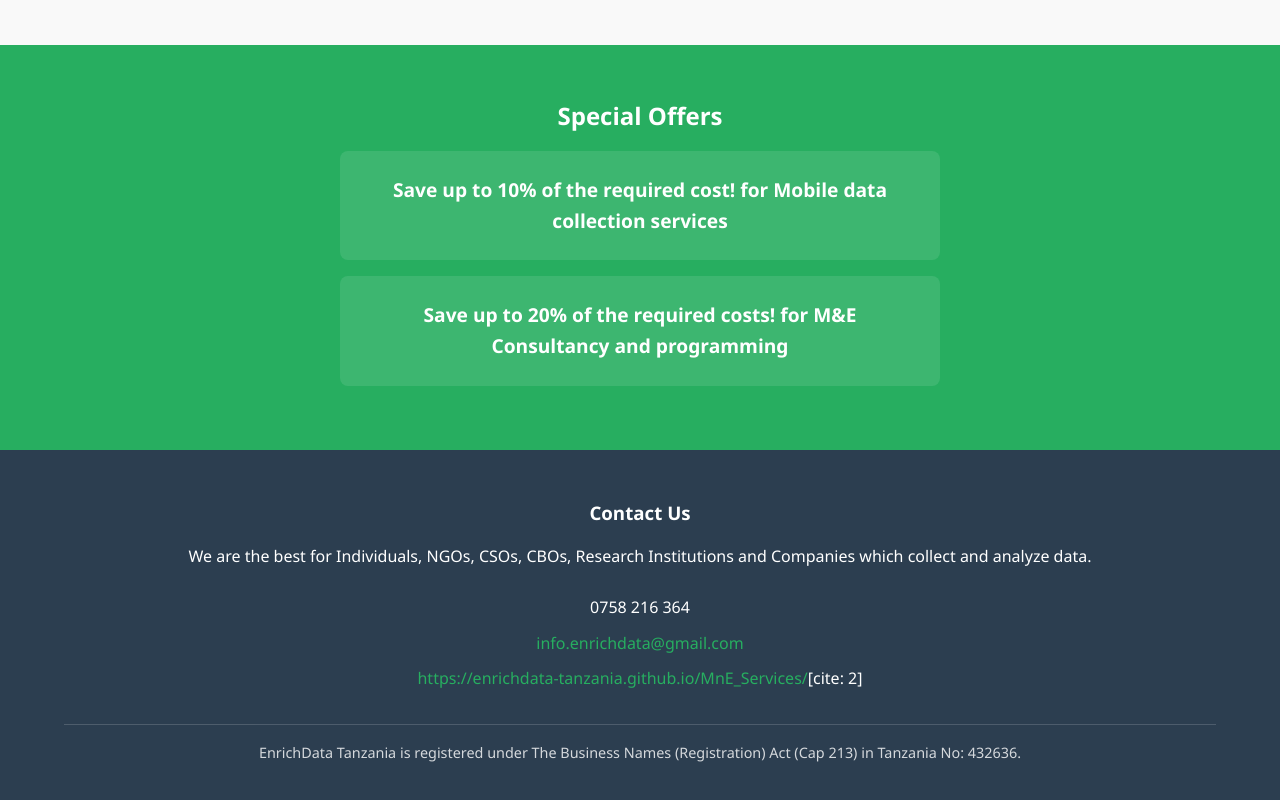
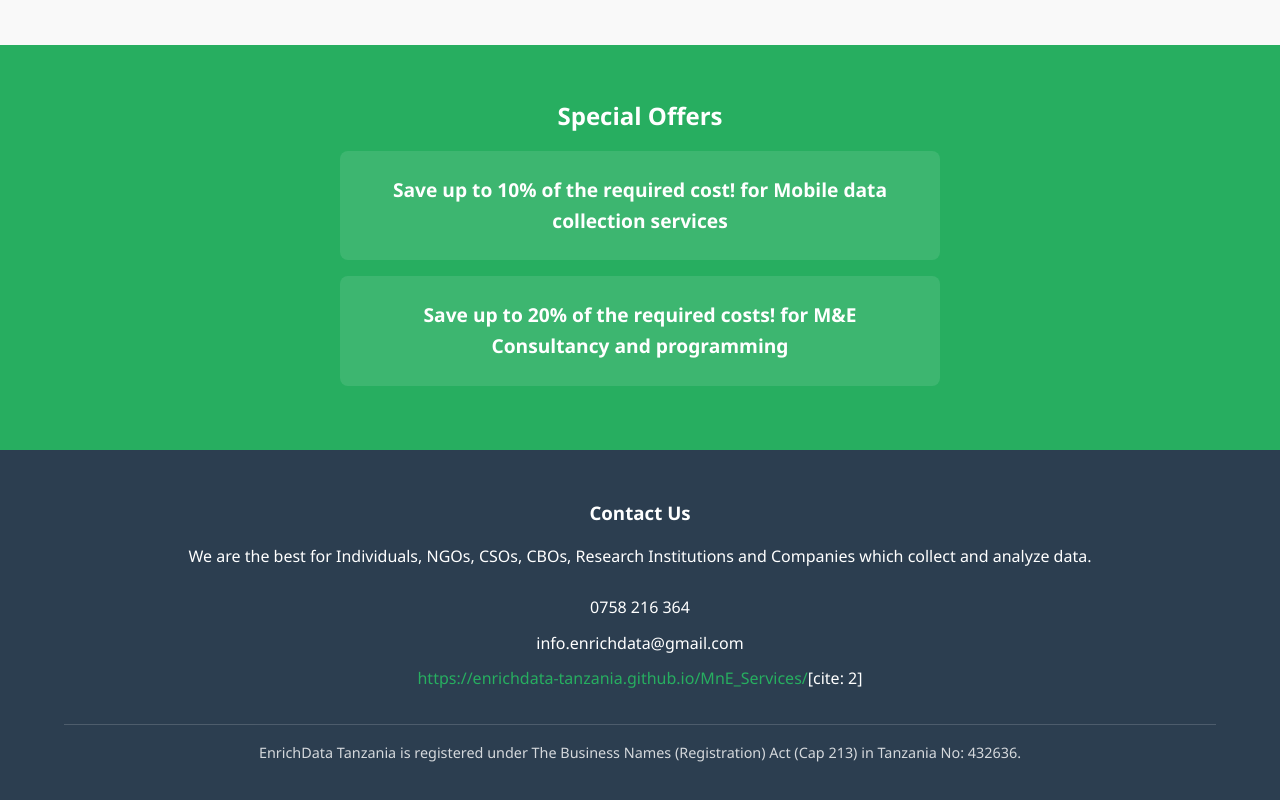
Before and after one commit to EnrichData-Tanzania/MnE_Services, a plain HTML site: page index.html in a window 1280 px wide. Shown: the part 1534-2334 px from the top of the page. Drawn offline with Linux system fonts and the light colour scheme.

Commit message:
Update index.html

```diff
--- a/index.html
+++ b/index.html
@@ -247,7 +247,7 @@
         <br>
         <div class="contact-info">
             <p>0758 216 364</p>
-            <p><a href="mailto:info.enrichdata@gmail.com">info.enrichdata@gmail.com</a></p>
+            <p>info.enrichdata@gmail.com</p>
             <p><a href="https://infoenrichdata.wixsite.com/consulting" target="_blank">https://enrichdata-tanzania.github.io/MnE_Services/</a>[cite: 2]</p>
         </div>
         <div class="registration">
```
